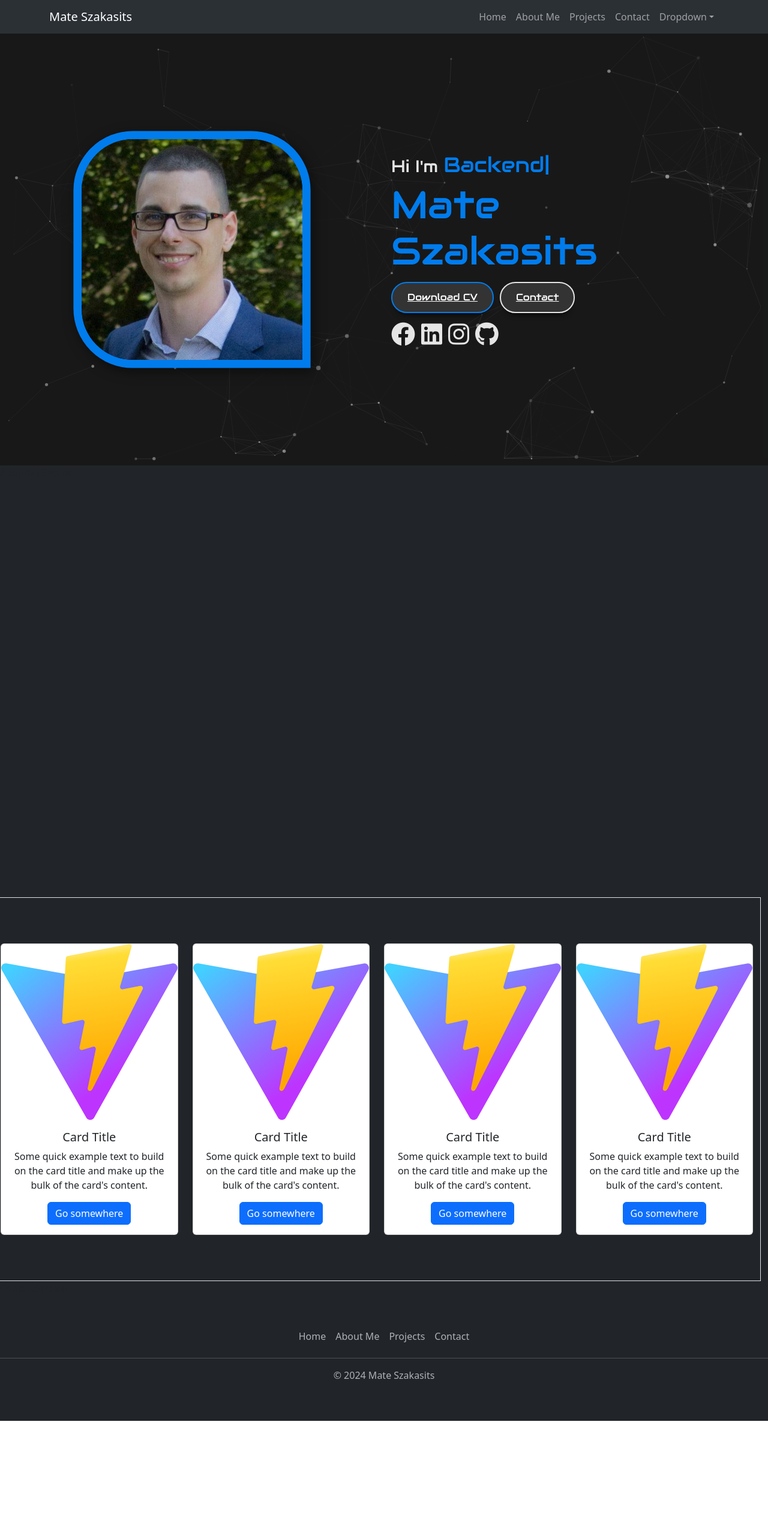
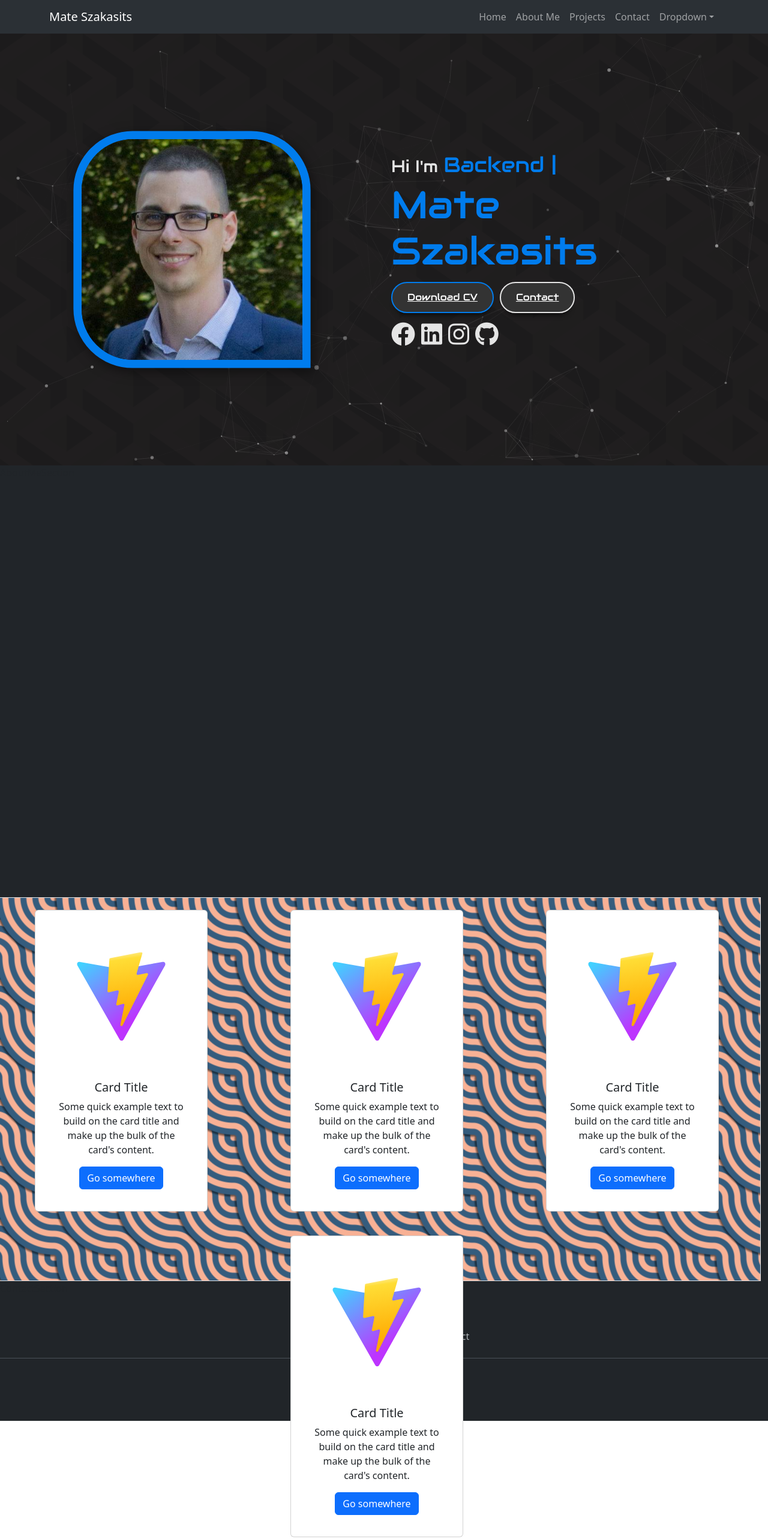
Before and after one commit to mate153/my-portfolio, a React (Vite) app in the folder client/: page / in a window 1280 px wide. Shown: the top 2566 px of the page at 60% size. Before the commit the page ends 2369 px from the top, so only its background shows below. Built offline with nearby package versions, Linux system fonts and the light colour scheme.

Commit message:
[ UPDATE ] Style added

```diff
--- a/client/src/components/style/ProjectsSection.css
+++ b/client/src/components/style/ProjectsSection.css
@@ -0,0 +1,69 @@
+.card{
+    width: 18rem;
+    margin: 20px;
+    padding: 20px;
+    transition: 0.5s;
+}
+
+.card-img{
+    transform: scale(0.6);
+}
+
+.card:hover{
+    transform: scale(1.1);
+}
+
+.project-section-container{
+    width: 100%;
+    height: 100%;
+    --s: 100px; /* control the size */
+    --c1: #f8b195;
+    --c2: #355c7d;
+
+    --_g: var(--c2) 6% 14%, var(--c1) 16% 24%, var(--c2) 26% 34%,
+      var(--c1) 36% 44%, var(--c2) 46% 54%, var(--c1) 56% 64%, var(--c2) 66% 74%,
+      var(--c1) 76% 84%, var(--c2) 86% 94%;
+    background: radial-gradient(
+        100% 100% at 100% 0,
+        var(--c1) 4%,
+        var(--_g),
+        #0008 96%,
+        #0000
+      ),
+      radial-gradient(
+          100% 100% at 0 100%,
+          #0000,
+          #0008 4%,
+          var(--_g),
+          var(--c1) 96%
+        )
+        var(--c1);
+    background-size: var(--s) var(--s);
+}
+
+.parallax-container{
+    width: 100%;
+    height: 100%;
+    --s: 222px;
+    --c1: #7f727b;
+    --c2: #d6b4c2;
+    --c3: #baa0ab;
+
+    --_g: var(--c1) 10%, var(--c2) 10.5% 19%, #0000 19.5% 80.5%,
+      var(--c2) 81% 89.5%, var(--c3) 90%;
+    --_c: from -90deg at 37.5% 50%, #0000 75%;
+    --_l1: linear-gradient(145deg, var(--_g));
+    --_l2: linear-gradient(35deg, var(--_g));
+    background: var(--_l1), var(--_l1) calc(var(--s) / 2) var(--s), var(--_l2),
+      var(--_l2) calc(var(--s) / 2) var(--s),
+      conic-gradient(var(--_c), var(--c1) 0) calc(var(--s) / 8) 0,
+      conic-gradient(var(--_c), var(--c3) 0) calc(var(--s) / 2) 0,
+      linear-gradient(
+        90deg,
+        var(--c3) 38%,
+        var(--c1) 0 50%,
+        var(--c3) 0 62%,
+        var(--c1) 0
+      );
+    background-size: var(--s) calc(2 * var(--s) / 3);
+}
```
